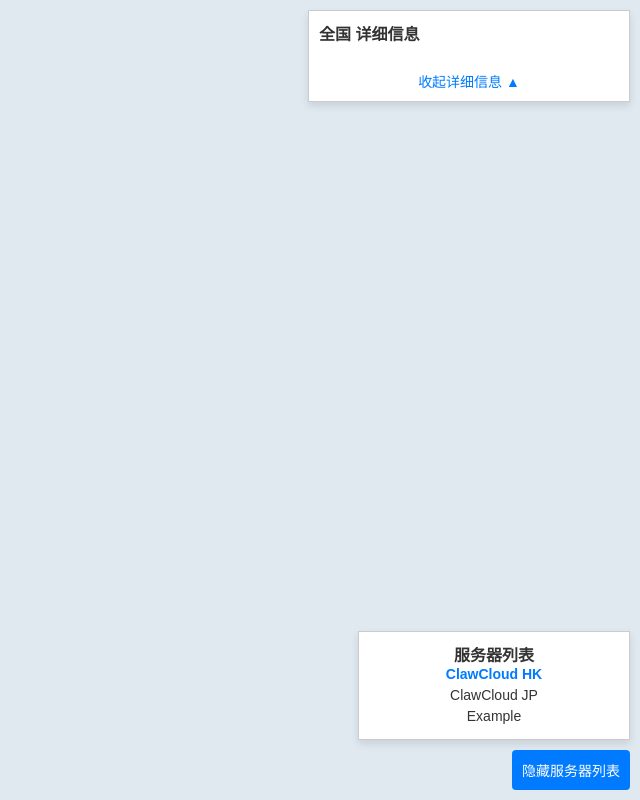
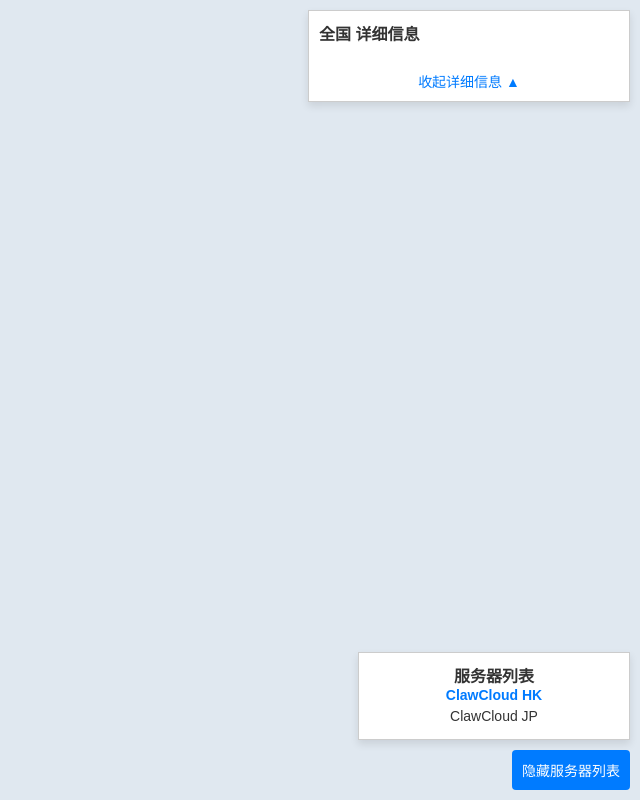
Before and after one commit to brucelau1987cn/tcpingmap, a plain HTML site: page index.html in a window 1280 px wide. Shown: the whole page, without its empty margins (640-1280 px from the left). Drawn offline with nearby package versions, Linux system fonts and the light colour scheme; no server answers.

Commit message:
Update index.html

```diff
--- a/index.html
+++ b/index.html
@@ -147,8 +147,7 @@
         // 定义所有数据源
         const servers = [
             { name: "ClawCloud HK", ip: "https://hk5000.aunet.dpdns.org" },
-            { name: "ClawCloud JP", ip: "https://jp5000.aunet.dpdns.org" },
-            { name: "Example", ip: "http://example.com:5000" }
+            { name: "ClawCloud JP", ip: "https://jp5000.aunet.dpdns.org" }
         ];
         // 渲染服务器列表
         function renderServerList() {
```
